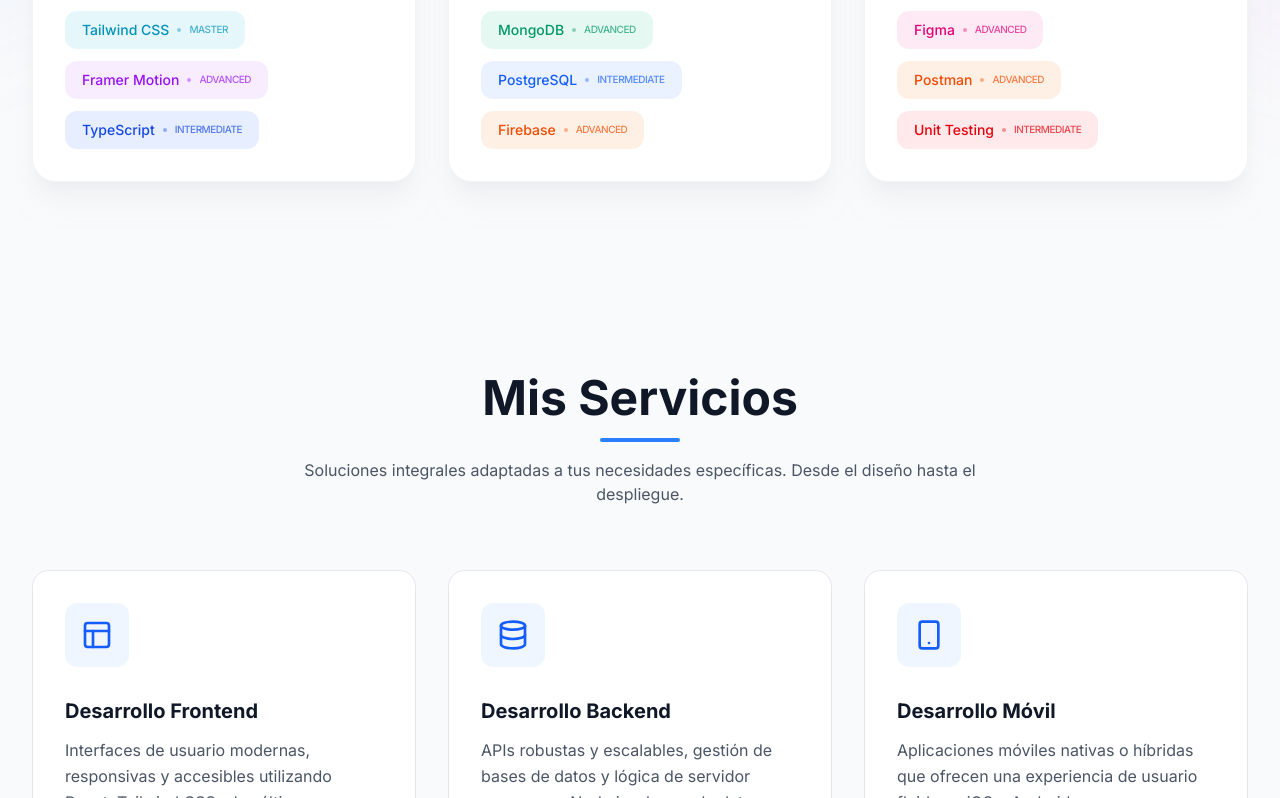
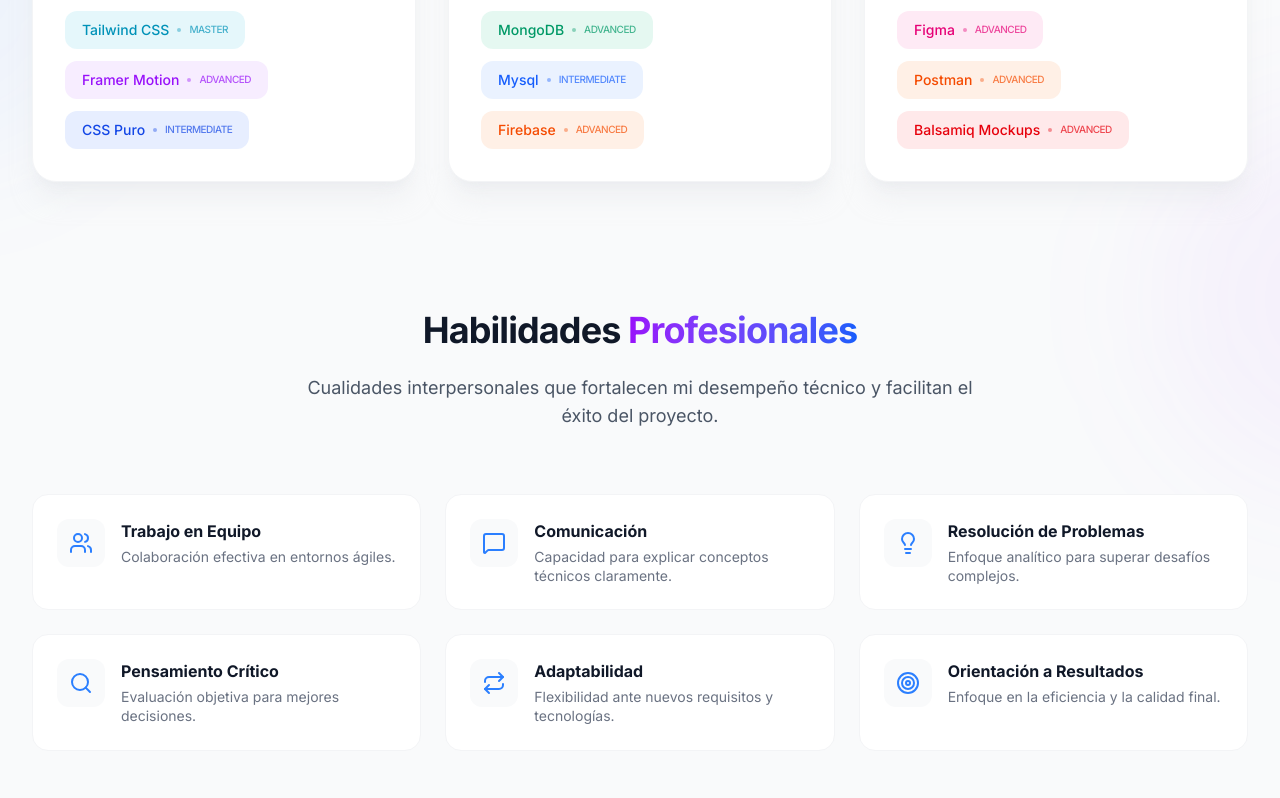
Before and after one commit to AndresRA13/Portafolio-AR, a React (Vite) app: page / in a window 1280 px wide. Shown: the part 3362-4160 px from the top of the page. Built offline with nearby package versions, Linux system fonts and the light colour scheme.

Commit message:
Add professional (soft) skills section to Skills page

```diff
--- a/src/pages/Skills.jsx
+++ b/src/pages/Skills.jsx
@@ -1,6 +1,6 @@
 import React from 'react';
 import { motion } from 'framer-motion';
-import { Code, Database, Terminal, Cpu, Globe, Layers, Zap } from 'lucide-react';
+import { Code, Database, Terminal, Cpu, Globe, Layers, Zap, Users, MessageSquare, Lightbulb, Search, Award, Target, Repeat } from 'lucide-react';
 
 const Skills = () => {
   const skillCategories = [
@@ -14,7 +14,7 @@ const Skills = () => {
         { name: 'JavaScript (ES6+)', level: 'Advanced', color: 'bg-yellow-500/10 text-yellow-700 dark:text-yellow-400' },
         { name: 'Tailwind CSS', level: 'Master', color: 'bg-cyan-500/10 text-cyan-600 dark:text-cyan-400' },
         { name: 'Framer Motion', level: 'Advanced', color: 'bg-purple-500/10 text-purple-600 dark:text-purple-400' },
-        { name: 'TypeScript', level: 'Intermediate', color: 'bg-blue-600/10 text-blue-700 dark:text-blue-300' },
+        { name: 'CSS Puro', level: 'Intermediate', color: 'bg-blue-600/10 text-blue-700 dark:text-blue-300' },
       ],
     },
     {
@@ -26,7 +26,7 @@ const Skills = () => {
         { name: 'Node.js', level: 'Advanced', color: 'bg-green-500/10 text-green-600 dark:text-green-400' },
         { name: 'Express', level: 'Advanced', color: 'bg-gray-500/10 text-gray-600 dark:text-gray-400' },
         { name: 'MongoDB', level: 'Advanced', color: 'bg-emerald-500/10 text-emerald-600 dark:text-emerald-400' },
-        { name: 'PostgreSQL', level: 'Intermediate', color: 'bg-blue-500/10 text-blue-600 dark:text-blue-400' },
+        { name: 'Mysql', level: 'Intermediate', color: 'bg-blue-500/10 text-blue-600 dark:text-blue-400' },
         { name: 'Firebase', level: 'Advanced', color: 'bg-orange-500/10 text-orange-600 dark:text-orange-400' },
       ],
     },
@@ -40,9 +40,18 @@ const Skills = () => {
         { name: 'Docker', level: 'Intermediate', color: 'bg-blue-400/10 text-blue-500' },
         { name: 'Figma', level: 'Advanced', color: 'bg-pink-500/10 text-pink-600 dark:text-pink-400' },
         { name: 'Postman', level: 'Advanced', color: 'bg-orange-500/10 text-orange-600' },
-        { name: 'Unit Testing', level: 'Intermediate', color: 'bg-red-500/10 text-red-600 dark:text-red-400' },
+        { name: 'Balsamiq Mockups', level: 'Advanced', color: 'bg-red-500/10 text-red-600 dark:text-red-400' },
       ],
     },
+  ];
+
+  const professionalSkills = [
+    { name: 'Trabajo en Equipo', icon: <Users size={24} />, description: 'Colaboración efectiva en entornos ágiles.' },
+    { name: 'Comunicación', icon: <MessageSquare size={24} />, description: 'Capacidad para explicar conceptos técnicos claramente.' },
+    { name: 'Resolución de Problemas', icon: <Lightbulb size={24} />, description: 'Enfoque analítico para superar desafíos complejos.' },
+    { name: 'Pensamiento Crítico', icon: <Search size={24} />, description: 'Evaluación objetiva para mejores decisiones.' },
+    { name: 'Adaptabilidad', icon: <Repeat size={24} />, description: 'Flexibilidad ante nuevos requisitos y tecnologías.' },
+    { name: 'Orientación a Resultados', icon: <Target size={24} />, description: 'Enfoque en la eficiencia y la calidad final.' },
   ];
 
   return (
@@ -69,7 +78,7 @@ const Skills = () => {
           </p>
         </motion.div>
 
-        <div className="grid grid-cols-1 lg:grid-cols-3 gap-8">
+        <div className="grid grid-cols-1 lg:grid-cols-3 gap-8 mb-32">
           {skillCategories.map((category, index) => (
             <motion.div
               key={category.id}
@@ -112,6 +121,49 @@ const Skills = () => {
             </motion.div>
           ))}
         </div>
+
+        {/* Soft Skills Section */}
+        <motion.div
+          initial={{ opacity: 0, y: 20 }}
+          whileInView={{ opacity: 1, y: 0 }}
+          transition={{ duration: 0.6 }}
+          viewport={{ once: true }}
+          className="text-center mb-16"
+        >
+          <h2 className="text-3xl md:text-4xl font-bold mb-6 tracking-tight">
+            Habilidades <span className="text-transparent bg-clip-text bg-linear-to-r from-purple-600 to-blue-600">Profesionales</span>
+          </h2>
+          <p className="text-lg text-gray-600 dark:text-gray-400 max-w-2xl mx-auto">
+            Cualidades interpersonales que fortalecen mi desempeño técnico y facilitan el éxito del proyecto.
+          </p>
+        </motion.div>
+
+        <div className="grid grid-cols-1 sm:grid-cols-2 lg:grid-cols-3 gap-6">
+          {professionalSkills.map((skill, index) => (
+            <motion.div
+              key={skill.name}
+              initial={{ opacity: 0, scale: 0.95 }}
+              whileInView={{ opacity: 1, scale: 1 }}
+              transition={{ duration: 0.4, delay: index * 0.1 }}
+              viewport={{ once: true }}
+              className="group p-6 rounded-2xl bg-white dark:bg-gray-800/30 border border-gray-100 dark:border-white/5 hover:border-blue-500/30 transition-all duration-300"
+            >
+              <div className="flex items-start gap-4">
+                <div className="p-3 rounded-xl bg-gray-50 dark:bg-gray-700/50 text-blue-500 dark:text-blue-400 group-hover:bg-blue-500 group-hover:text-white transition-all duration-300">
+                  {skill.icon}
+                </div>
+                <div>
+                  <h3 className="font-bold text-gray-900 dark:text-white mb-1 group-hover:text-blue-600 dark:group-hover:text-blue-400 transition-colors">
+                    {skill.name}
+                  </h3>
+                  <p className="text-sm text-gray-500 dark:text-gray-400 leading-snug">
+                    {skill.description}
+                  </p>
+                </div>
+              </div>
+            </motion.div>
+          ))}
+        </div>
       </div>
     </div>
   );
```
